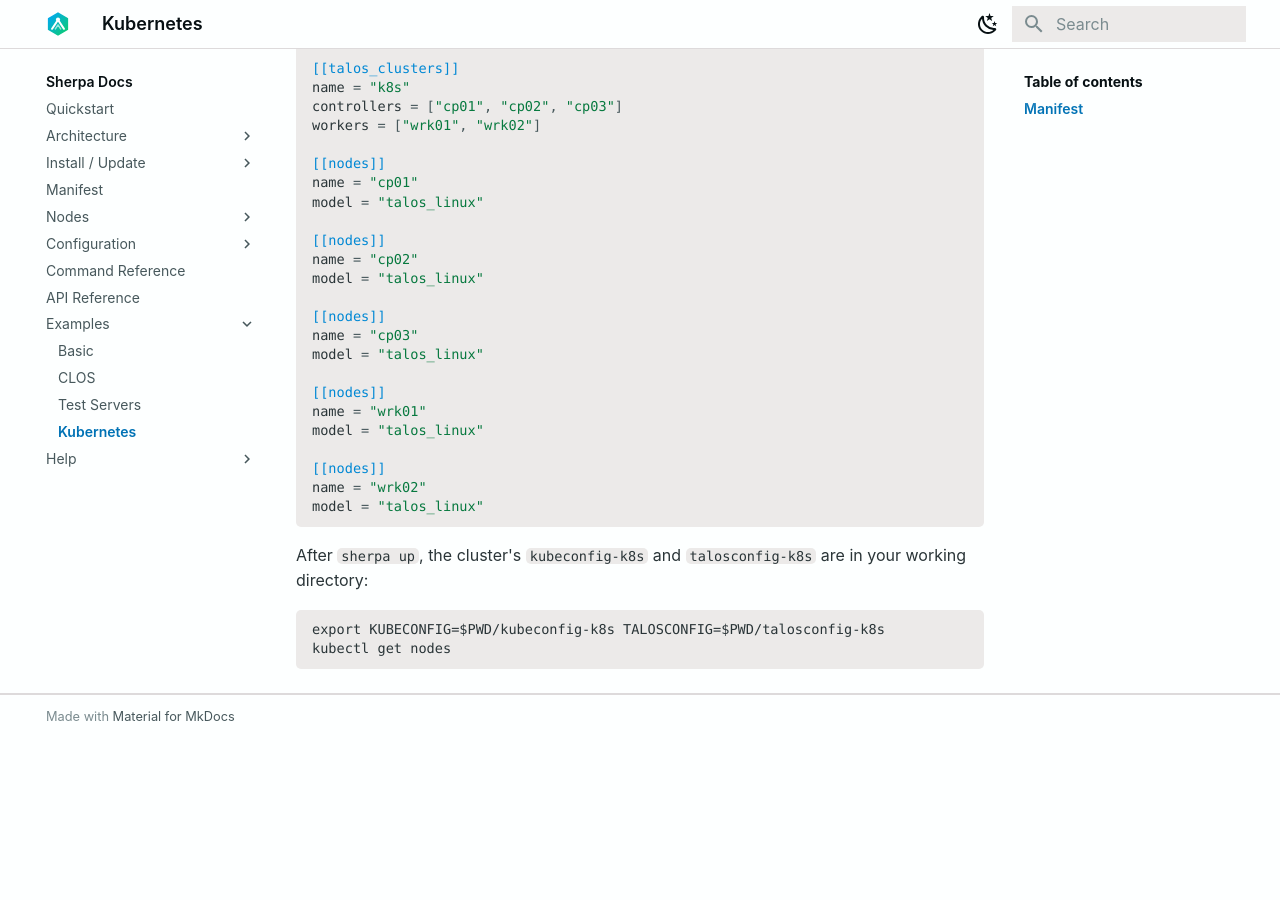
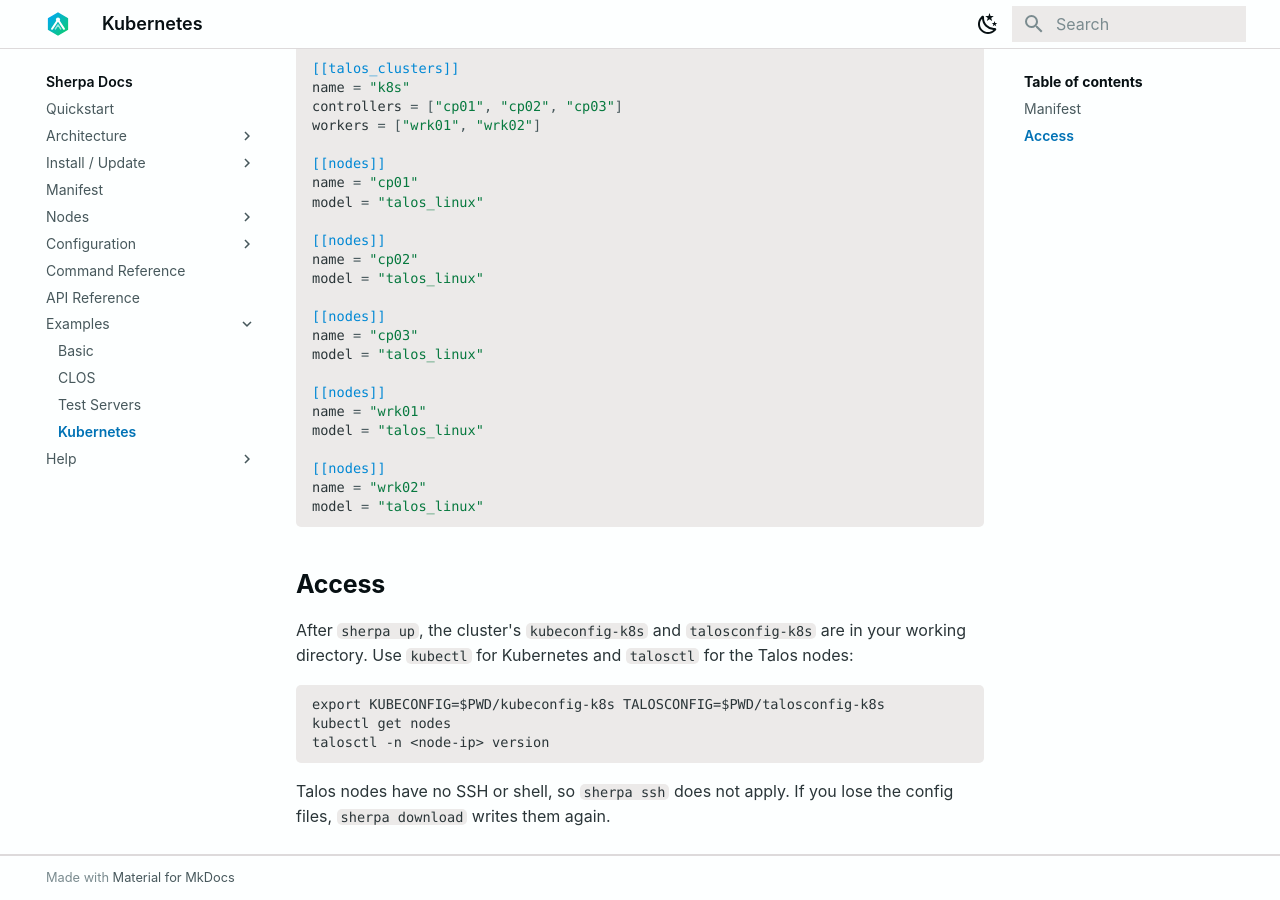
Before and after one commit to bwks/sherpa-docs, an MkDocs documentation site: the page built from docs/examples/kubernetes.md, in a window 1280 px wide and 900 px high, scrolled down 1047 px. Built offline with MkDocs 1.6.1 and Material for MkDocs 9.7.7, drawn with Linux system fonts in a browser that asks for light colours; before the commit the page ends 1786 px from its top, so only the background shows below that.

Commit message:
docs: add an access section to the Kubernetes example [skip ci]
Co-Authored-By: Claude Opus 5.5 <noreply@anthropic.com>

````diff
--- a/docs/examples/kubernetes.md
+++ b/docs/examples/kubernetes.md
@@ -54,10 +54,16 @@ name = "wrk02"
 model = "talos_linux"
 ```
 
+## Access
+
 After `sherpa up`, the cluster's `kubeconfig-k8s` and `talosconfig-k8s` are in your working
-directory:
+directory. Use `kubectl` for Kubernetes and `talosctl` for the Talos nodes:
 
 ```
 export KUBECONFIG=$PWD/kubeconfig-k8s TALOSCONFIG=$PWD/talosconfig-k8s
 kubectl get nodes
+talosctl -n <node-ip> version
 ```
+
+Talos nodes have no SSH or shell, so `sherpa ssh` does not apply. If you lose the config files,
+`sherpa download` writes them again.
````
